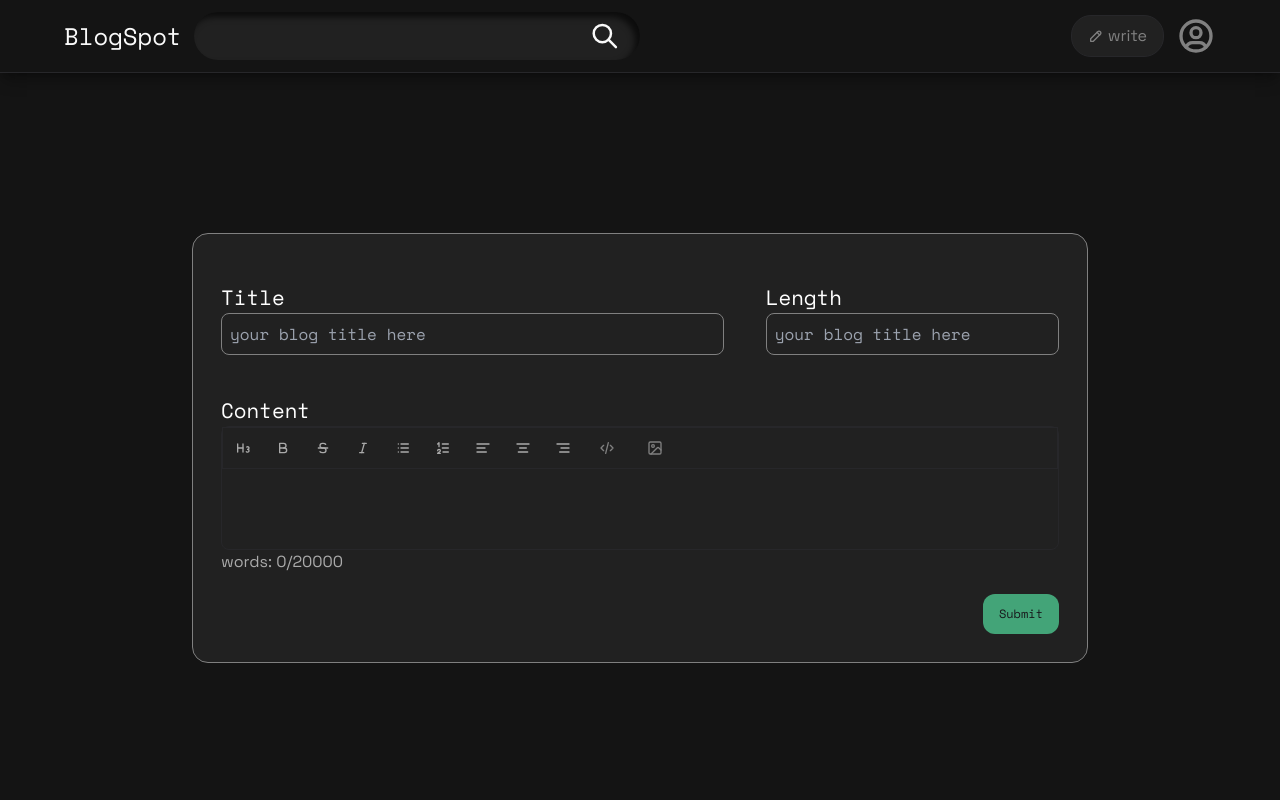
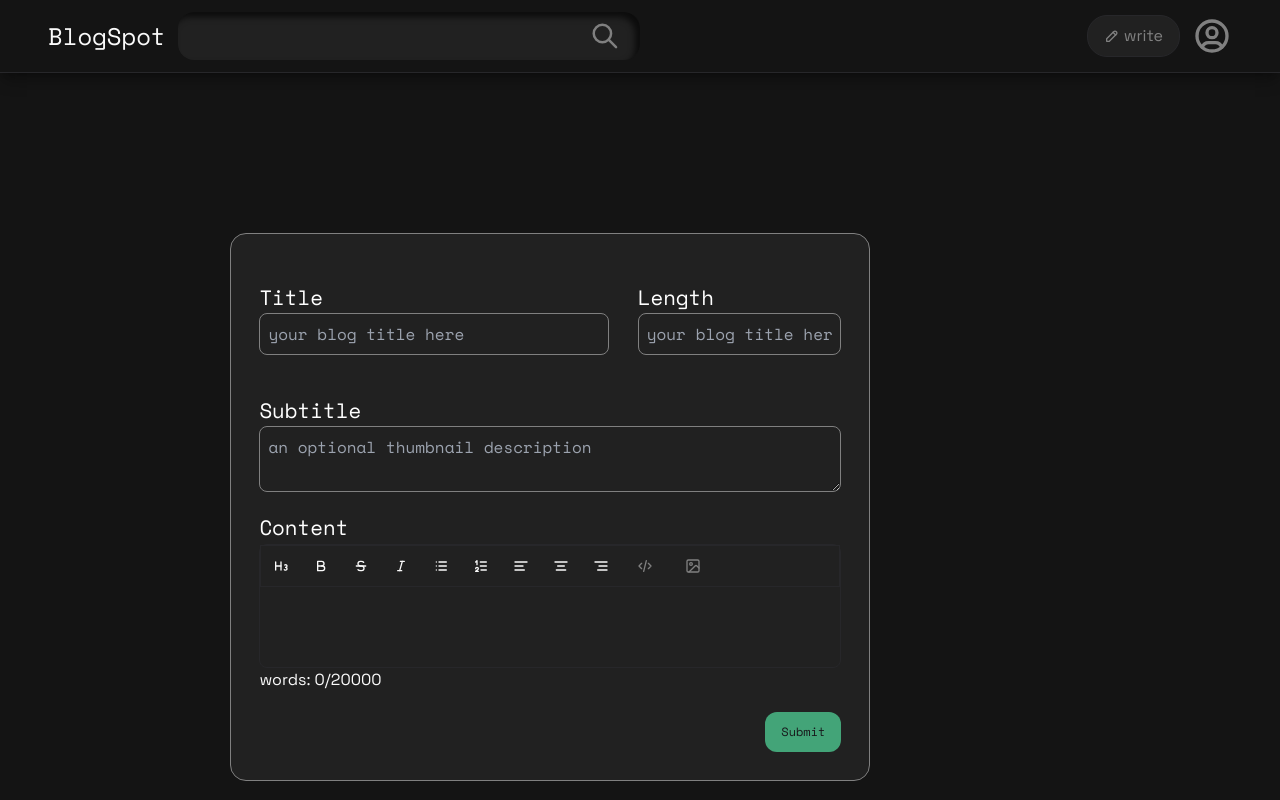
Before and after one commit to ZhengJiawen44/NextPortfolio, a Next.js app: page /Blog/new in a window 1280 px wide. Shown: the top 800 px of the page. Built offline with nearby package versions, Linux system fonts and the light colour scheme.

Commit message:
blog revamp

```diff
--- a/app/(models)/BlogModel.ts
+++ b/app/(models)/BlogModel.ts
@@ -9,6 +9,7 @@ try {
 const blogSchema = new Schema(
   {
     title: { type: String },
+    subtitle: { type: String },
     length: { type: String },
     content: { type: String },
     createdBy: { type: mongoose.Schema.Types.ObjectId, ref: "User" },
--- /dev/null
+++ b/app/Auth/loading.tsx
@@ -0,0 +1,7 @@
+import React from "react";
+
+const loading = () => {
+  return <div>loading...</div>;
+};
+
+export default loading;
--- a/app/Blog/[id]/page.tsx
+++ b/app/Blog/[id]/page.tsx
@@ -17,6 +17,7 @@ const Blog = async ({ params }: { params: { id: string } }) => {
     <BlogPost
       id={formattedBlog._id}
       title={formattedBlog.title}
+      subtitle={formattedBlog.subtitle}
       length={formattedBlog.length}
       date={formattedBlog.date}
       content={formattedBlog.content}
--- a/app/Blog/layout.tsx
+++ b/app/Blog/layout.tsx
@@ -10,7 +10,7 @@ export default function Layout({ children }: LayoutProps) {
     <>
       <div
         className="shadow-lg shadow-black/30 w-full border-b-[1px]
-      py-2 sm:py-3 flex items-center gap-3 justify-between px-3 sm:px-16"
+      py-2 sm:py-3 flex items-center gap-3 justify-between px-3 lg:px-[3rem] "
       >
         <div className="flex max-w-[70%] sm:min-w-[50%] items-center gap-3">
           <h1 className="sm:text-[1.5rem]">
@@ -28,14 +28,16 @@ export default function Layout({ children }: LayoutProps) {
             <p className="hidden sm:block m-0 p-0">write</p>
           </Link>
 
-          <TbUserCircle
-            className="text-item-foreground h-[2rem] w-[2rem] sm:h-[2.5rem] sm:w-[2.5rem]
+          <Link href="/Auth/Login">
+            <TbUserCircle
+              className="text-item-foreground h-[2rem] w-[2rem] sm:h-[2.5rem] sm:w-[2.5rem]
            hover:text-white hover:cursor-pointer transition-all duration-300"
-          />
+            />
+          </Link>
         </div>
       </div>
 
-      <div className="mt-[15vh] m-auto md:mt-[20vh]  w-[90%] sm:w-[80%] md:w-[80%] lg:w-[70%] text-primaryMedium">
+      <div className="mt-[15vh] m-auto lg:ml-[18vw] md:mt-[20vh]  w-[90%] sm:w-[80%] md:w-[70%] lg:w-[50%] ">
         {children}
       </div>
     </>
--- a/components/Blog/BlogCard.jsx
+++ b/components/Blog/BlogCard.jsx
@@ -2,8 +2,9 @@ import Link from "next/link";
 import React from "react";
 import DOMPurify from "dompurify";
 
-const BlogCard = ({ id, title, length, date, content }) => {
-  content = DOMPurify.sanitize(content);
+const BlogCard = ({ id, title, length, date, displayData }) => {
+  displayData = DOMPurify.sanitize(displayData);
+  displayData = displayData.replace(/<img[^>]+>/g, "");
 
   return (
     <Link
@@ -21,7 +22,7 @@ const BlogCard = ({ id, title, length, date, content }) => {
 
         <p
           className=" h-[4.4rem] lg:h-[6rem] overflow-hidden mt-6 text-[1rem] md:text-[1.2rem] w-[95%] m-auto  text-item-foreground"
-          dangerouslySetInnerHTML={{ __html: content }}
+          dangerouslySetInnerHTML={{ __html: displayData }}
         />
       </div>
       <div className="absolute inset-0 bg-gradient-to-b from-transparent from-60% to-background  z-10 pointer-events-none"></div>
--- a/components/Blog/BlogContent.tsx
+++ b/components/Blog/BlogContent.tsx
@@ -4,7 +4,7 @@ const BlogContent = ({ content }: { content: string }) => {
   const c = DOMPurify.sanitize(content);
   return (
     <p
-      className="text-foreground w-full text-[1.2rem] md:text-[xl] leading-10 break-words"
+      className="text-foreground w-full text-[1.2rem] md:text-[xl] leading-10 "
       dangerouslySetInnerHTML={{ __html: c }}
     />
   );
--- a/components/Blog/BlogForm.tsx
+++ b/components/Blog/BlogForm.tsx
@@ -17,18 +17,26 @@ import { Button } from "@/components/ui/button";
 
 type blogProps = {
   title?: string;
+  subtitle?: string;
   length?: string;
   content?: string;
   onSubmit: Function;
 };
 
-const BlogForm = ({ title, length, content, onSubmit }: blogProps) => {
+const BlogForm = ({
+  title,
+  subtitle,
+  length,
+  content,
+  onSubmit,
+}: blogProps) => {
   const form = useForm<z.infer<typeof blog>>({
     resolver: zodResolver(blog),
     defaultValues: {
       title: title || "",
       length: length || "",
       content: content || "",
+      subtitle: subtitle || "",
     },
   });
 
@@ -84,6 +92,27 @@ const BlogForm = ({ title, length, content, onSubmit }: blogProps) => {
         </div>
         <FormField
           control={form.control}
+          name="subtitle"
+          render={({ field }) => (
+            <FormItem className=" my-5 min-w-[60%]">
+              <div className="flex flex-col">
+                <FormLabel className="text-[1rem] sm:text-[1.3rem] text-white">
+                  Subtitle
+                </FormLabel>
+                <FormControl>
+                  <textarea
+                    placeholder="an optional thumbnail description"
+                    className="border border-item-foreground bg-transparent p-2 rounded-lg"
+                    {...field}
+                  />
+                </FormControl>
+                <FormMessage />
+              </div>
+            </FormItem>
+          )}
+        />
+        <FormField
+          control={form.control}
           name="content"
           render={({ field }) => (
             <FormItem className=" my-5 min-w-[35%]">
--- a/components/Blog/BlogPost.jsx
+++ b/components/Blog/BlogPost.jsx
@@ -3,7 +3,6 @@ import { useState } from "react";
 import { useRouter } from "next/navigation";
 import { toast } from "react-toastify";
 import Link from "next/link";
-import { Button } from "@/components/ui/button";
 import { useSearchParams } from "next/navigation";
 import BlogForm from "./BlogForm";
 import BlogContent from "./BlogContentWrapper";
@@ -14,12 +13,7 @@ import {
   DropdownMenuGroup,
   DropdownMenuItem,
   DropdownMenuLabel,
-  DropdownMenuPortal,
   DropdownMenuSeparator,
-  DropdownMenuShortcut,
-  DropdownMenuSub,
-  DropdownMenuSubContent,
-  DropdownMenuSubTrigger,
   DropdownMenuTrigger,
 } from "@/components/ui/dropdown-menu";
 import {
@@ -31,10 +25,9 @@ import {
   AlertDialogFooter,
   AlertDialogHeader,
   AlertDialogTitle,
-  AlertDialogTrigger,
 } from "@/components/ui/alert-dialog";
 
-const BlogPost = ({ id, title, length, date, content }) => {
+const BlogPost = ({ id, title, subtitle, length, date, content }) => {
   const searchParams = useSearchParams();
   const isUpdate = searchParams.get("action") === "update";
 
@@ -82,6 +75,7 @@ const BlogPost = ({ id, title, length, date, content }) => {
     return (
       <BlogForm
         title={title}
+        subtitle={subtitle}
         length={length}
         content={content}
         onSubmit={handleEdit}
@@ -122,6 +116,8 @@ const BlogPost = ({ id, title, length, date, content }) => {
           <p className="mr-4 text-foreground">{length} min read</p>
           <p className="text-foreground">{date}</p>
         </div>
+        <i className="mb-10 block text-gray-300 font-grotesk">{subtitle}</i>
+
         <BlogContent content={content} />
         <AlertDialog open={isOpen} onOpenChange={setIsOpen}>
           <AlertDialogContent className="rounded-[20px] md:rounded-[20px]">
--- a/components/Blog/BlogSection.jsx
+++ b/components/Blog/BlogSection.jsx
@@ -35,7 +35,9 @@ const BlogSection = async ({ displayAll }) => {
       </div>
 
       {displayData.length > 0
-        ? displayData.map(({ _id, title, length, date, content }) => {
+        ? displayData.map(({ _id, title, subtitle, length, date, content }) => {
+            const displayData = subtitle ?? content;
+
             return (
               <BlogCardWrapper
                 key={_id}
@@ -43,7 +45,7 @@ const BlogSection = async ({ displayAll }) => {
                 title={title}
                 length={length}
                 date={date}
-                content={content}
+                displayData={displayData}
               />
             );
           })
--- a/components/ui/SearchBar.tsx
+++ b/components/ui/SearchBar.tsx
@@ -5,16 +5,20 @@ const SearchBar = () => {
   return (
     <div
       className="flex items-center justify-between bg-item
- rounded-[2rem] shadow-inset
+ rounded-[1rem] shadow-inset
  w-full h-10 sm:h-12  pr-3 sm:pr-5"
     >
       <input
         type="text"
-        className=" w-full h-[100%] bg-transparent pl-3 sm:pl-7 text-medium
+        className=" w-full h-[100%] bg-transparent pl-3 sm:pl-4 text-medium
   outline-none "
       ></input>
 
-      <TbSearch className=" w-[1.5rem] h-[1.5rem] sm:w-[2rem] sm:h-[2rem]  transition-all duration-300 ease-in-out hover:scale-125 hover:text-foreground" />
+      <TbSearch
+        className=" w-[1.5rem] h-[1.5rem] sm:w-[2rem] sm:h-[2rem]
+       transition-all duration-300 ease-in-out text-item-foreground
+        hover:text-foreground hover:cursor-pointer"
+      />
     </div>
   );
 };
--- a/schemas/index.ts
+++ b/schemas/index.ts
@@ -5,6 +5,9 @@ export const blog = z.object({
   title: z
     .string({ message: "title cannot be empty!" })
     .min(5, { message: "title cannot be less than 5 characters!" }),
+  subtitle: z
+    .string()
+    .max(200, { message: "subtitles cannot be longer than 200 words" }),
   length: z
     .string({ message: "length cannot be empty!" })
     .max(2, { message: "length cannot be more than 2 characters!" })
```
